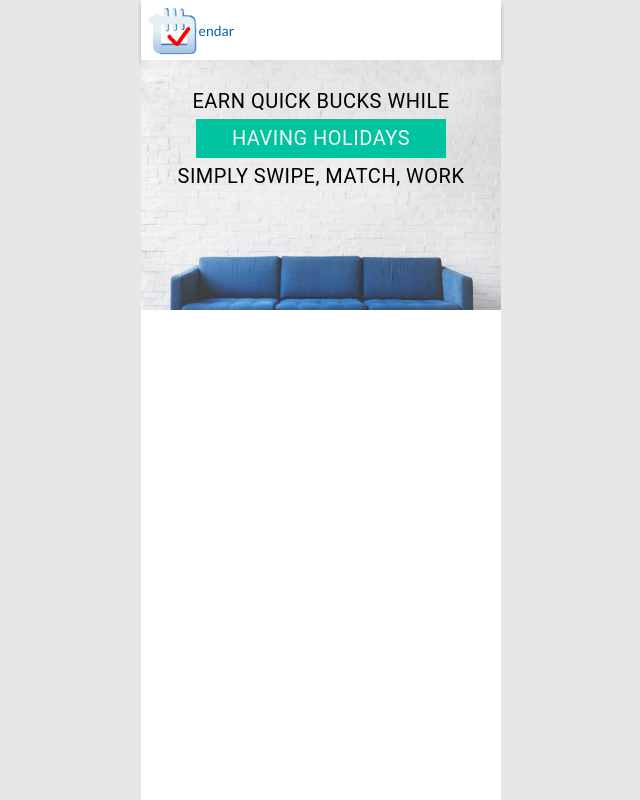
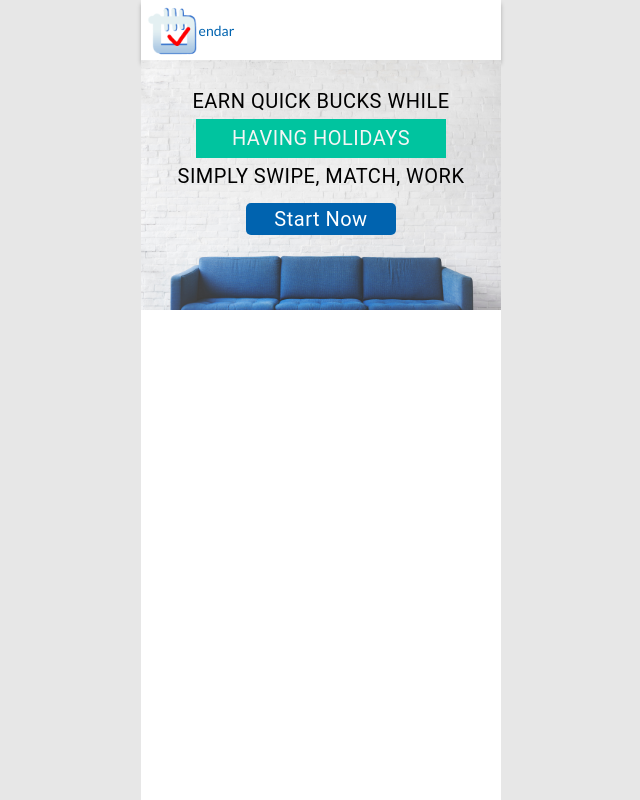
Before and after one commit to Qwetuo/lendar-ui, a React (Create React App) app: page / in a window 1280 px wide. Shown: the whole page, without its empty margins (319-959 px from the left). Built offline with nearby package versions, Linux system fonts and the light colour scheme.

Commit message:
added RectangleButton component and used it in Intro for future signup func

```diff
--- a/src/components/Intro.js
+++ b/src/components/Intro.js
@@ -3,6 +3,7 @@ import React from "react";
 import heroImage from "../images/sofa-image.jpg";
 
 import RenderFlip from "./RenderFlip";
+import RectangleButton from "./RectangleButton";
 
 const styles = {
   hero: {
@@ -22,6 +23,10 @@ const styles = {
     lineHeight: "1.3em",
     letterSpacing: "0.5px",
     color: "black"
+  },
+  extraButtonStyle: {
+    margin: "1rem",
+    padding: "3px 2rem"
   }
 };
 
@@ -31,6 +36,10 @@ const Intro = () => {
       <div style={styles.introContainer}>
         EARN QUICK BUCKS WHILE <RenderFlip render={"freeTime"} />
         SIMPLY SWIPE, MATCH, WORK
+        <RectangleButton
+          message="Start Now"
+          extraStyle={styles.extraButtonStyle}
+        />
       </div>
     </div>
   );
--- /dev/null
+++ b/src/components/RectangleButton.js
@@ -0,0 +1,16 @@
+import React from "react";
+
+const style = {
+  background: "#0063AF",
+  borderRadius: "5px",
+  display: "inline-block",
+  padding: "3px 1rem",
+  color: "white",
+  fontSize: "20px"
+};
+
+const RectangleButton = ({ message, extraStyle }) => {
+  return <div style={{ ...style, ...extraStyle }}>{message}</div>;
+};
+
+export default RectangleButton;
```
